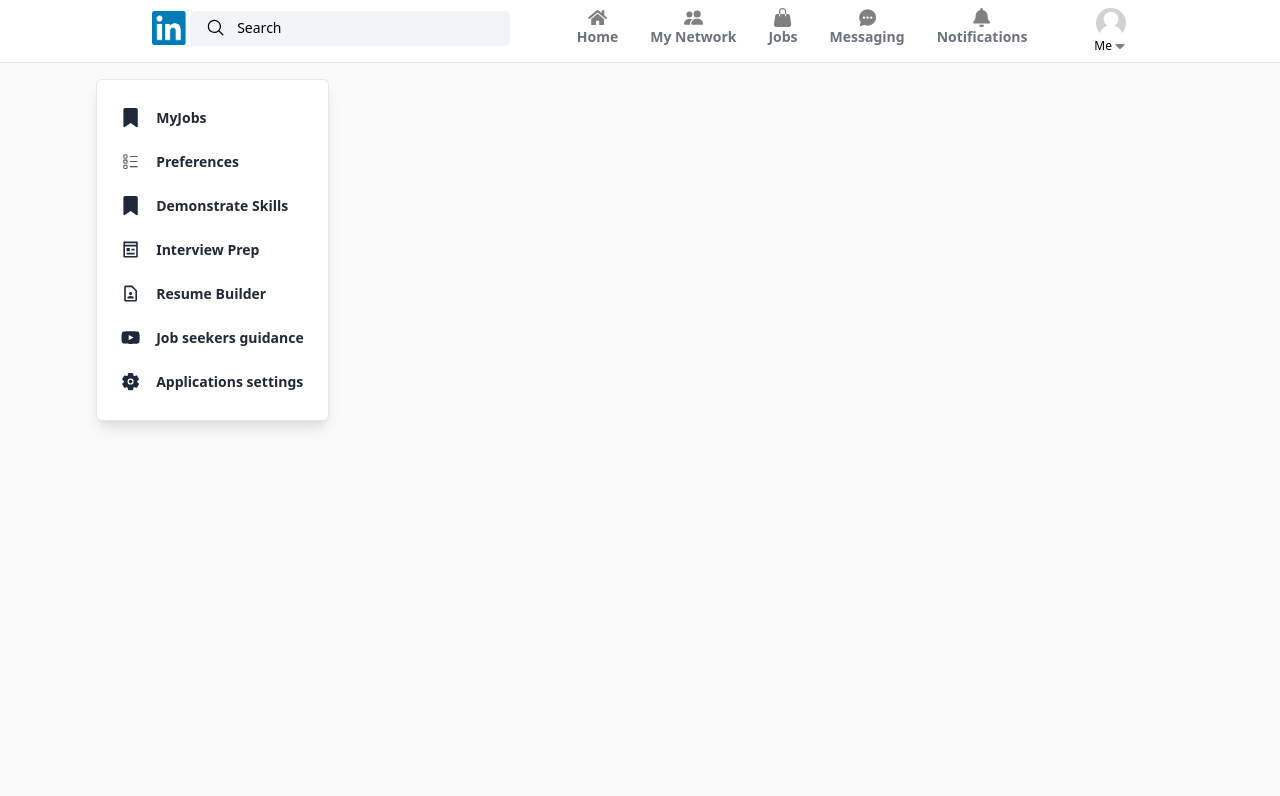
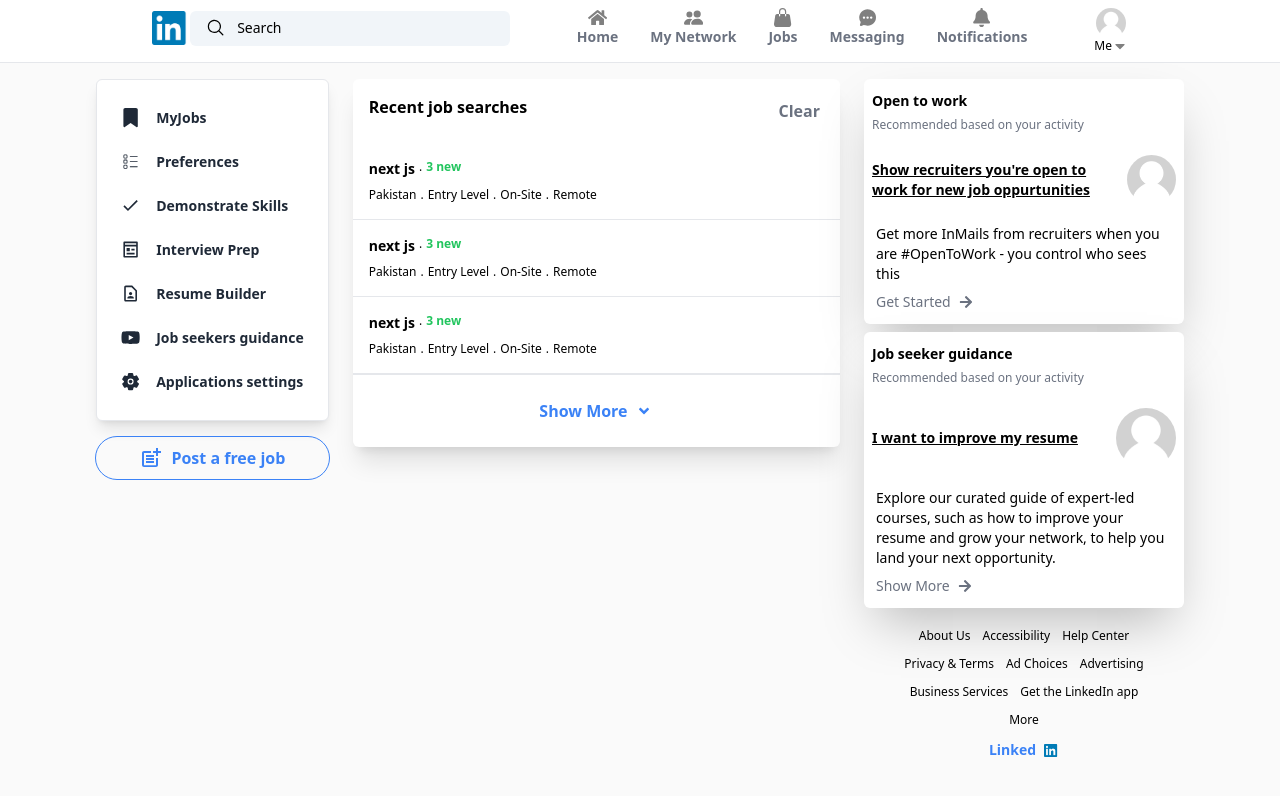
Before and after one commit to aais1/LinkedIn-clone, a React (Vite) app: page /jobs in a window 1280 px wide. Shown: the top 796 px of the page. Built offline with nearby package versions, Linux system fonts and the light colour scheme; no server answers.

Commit message:
Add JobsRightBar, JobsLeftBar, JobsRightLinks, and RecentJobSearches components

```diff
--- a/src/components/JobsLeftBar.jsx
+++ b/src/components/JobsLeftBar.jsx
@@ -4,10 +4,13 @@
 import { MdOutlineContactPage } from "react-icons/md";
 import { FaYoutube } from "react-icons/fa";
 import { IoSettings } from "react-icons/io5";
+import { IoMdCheckmark } from "react-icons/io";
+import { MdOutlinePostAdd } from "react-icons/md";
 
 const JobsLeftBar = () => {
   return (
-    <div className='hidden rounded-md px-4 py-5 bg-white lg:flex gap-y-2 flex-col items-start border text-gray-800  text-sm font-semibold shadow-lg w-[100%]'>
+    <div className="flex flex-col gap-y-4">
+    <div className='hidden rounded-md px-4 py-5 bg-white object-contain  lg:flex gap-y-2 flex-col items-start border text-gray-800  text-sm font-semibold shadow-lg w-[100%]'>
       <div className='flex justify-between items-center gap-x-4 p-2'>
         <FaBookmark style={{fontSize:'1.2rem'}} /><h1>MyJobs</h1>
       </div>
@@ -15,7 +18,7 @@
       <CiBoxList style={{fontSize:'1.2rem'}} /><h1>Preferences</h1>
       </div>
       <div className='flex justify-between items-center gap-x-4 p-2'>
-      <FaBookmark style={{fontSize:'1.2rem'}}/><h1>Demonstrate Skills</h1>
+      <IoMdCheckmark style={{fontSize:'1.2rem'}}/><h1>Demonstrate Skills</h1>
       </div>
       <div className='flex justify-between items-center gap-x-4 p-2'>
       <RiPagesLine style={{fontSize:'1.2rem'}}/><h1>Interview Prep</h1>
@@ -30,6 +33,12 @@
       <IoSettings style={{fontSize:'1.2rem'}}/> <h1>Applications settings</h1>
       </div>
     </div>
+        <button
+        className="lg:flex hidden p-2 outline outline-1 items-center justify-center gap-x-2 outline-blue-500 font-semibold text-blue-500 hover:border-blue-500 border-[1px] border-transparent duration-150 rounded-full hover:bg-blue-50">
+          <MdOutlinePostAdd style={{fontSize:"1.5rem"}} />
+          Post a free job
+        </button>
+    </div>
   )
 }
 
--- /dev/null
+++ b/src/components/JobsRightBar.jsx
@@ -0,0 +1,57 @@
+import { useSelector } from "react-redux"
+import Avatar from "./Avatar"
+import { Link } from "react-router-dom"
+import { FaArrowRight } from "react-icons/fa";
+import JobsRightLinks from "./JobsRightLinks";
+import logo from '/logo.png'
+
+const JobsRightBar = () => {
+
+    const user=useSelector(store=>store.auth.user)
+
+  return (
+    <div className="flex flex-col gap-y-2">
+    <div className="bg-white shadow-2xl rounded-md max-w-[320px]">
+    <div className="">
+        <div className="px-2 py-3 ">
+        <h1 className="text-sm font-semibold">Open to work</h1>
+        <span className="text-gray-500 text-xs">Recommended based on your activity</span>
+        </div>
+        <div className="hover:bg-blue-50 cursor-pointer underline hover:no-underline w-[100%] p-2 flex gap-x-4 items-center">
+            <p className="text-sm font-semibold">Show recruiters you're open to work for new job oppurtunities</p>
+            <Avatar url={user?.photoURL} width={90} />
+        </div>
+        <div className="p-3 text-sm ">
+        <p className="mb-2 font-light">Get more InMails from recruiters when you are #OpenToWork - you control who sees this</p>
+        <Link to="#"><div className="group mt-2 flex items-center gap-x-2 text-gray-500 hover:text-blue-500 hover:underline"><span className="">Get Started</span> <FaArrowRight className="duration-150 group-hover:translate-x-1" /></div></Link>
+        </div>
+    </div>
+    </div>
+        <div className="bg-white shadow-2xl rounded-md max-w-[320px]">
+        <div className="">
+            <div className="px-2 py-3 ">
+            <h1 className="text-sm font-semibold">Job seeker guidance</h1>
+            <span className="text-gray-500 text-xs">Recommended based on your activity</span>
+            </div>
+            <div className="hover:bg-blue-50 cursor-pointer justify-between underline hover:no-underline w-[100%] p-2 flex gap-x-4 items-center">
+                <p className="text-sm font-semibold">I want to improve my resume</p>
+                <Avatar  width={60} />
+            </div>
+            <div className="p-3 text-sm ">
+            <p className="mb-2 font-light">Explore our curated guide of expert-led courses, such as how to improve your resume and grow your network, to help you land your next opportunity.</p>
+            <Link to="#"><div className="group mt-2 flex items-center gap-x-2 text-gray-500 hover:text-blue-500 hover:underline"><span className="">Show More</span> <FaArrowRight className="duration-150 group-hover:translate-x-1" /></div></Link>
+            </div>
+        </div>
+        </div>
+        <div className="w-[320px]">
+        <JobsRightLinks/>
+        <div className="text-sm cursor-pointer hover:underline items-center justify-center flex gap-x-2">
+        <h1 className='text-blue-500 font-bold'>Linked</h1>
+        <img src={logo} alt="" width={15}/>
+        </div>
+        </div>
+    </div>
+  )
+}
+
+export default JobsRightBar
--- /dev/null
+++ b/src/components/JobsRightLinks.jsx
@@ -0,0 +1,19 @@
+import {Link} from 'react-router-dom'
+
+const JobsRightLinks = () => {
+  return (
+    <div className='flex gap-3 text-xs justify-center flex-wrap px-8 py-3'>
+        <Link className='hover:underline' to="#">About Us</Link >
+        <Link className='hover:underline' to="#">Accessibility</Link>
+        <Link className='hover:underline' to="#">Help Center</Link>
+        <Link className='hover:underline' to="#">Privacy & Terms </Link>
+        <Link className='hover:underline' to="#">Ad Choices</Link>
+        <Link className='hover:underline' to="#">Advertising</Link>
+        <Link className='hover:underline' to="#">Business Services </Link>
+        <Link className='hover:underline' to="#">Get the LinkedIn app</Link>
+        <Link className='hover:underline' to="#">More</Link>
+    </div>
+  )
+}
+
+export default JobsRightLinks
--- /dev/null
+++ b/src/components/RecentJobSearches.jsx
@@ -0,0 +1,70 @@
+import { FaAngleDown } from "react-icons/fa";
+
+const RecentJobSearches = () => {
+  return (
+    <div className='bg-white  text-black rounded-md shadow-xl '>
+        <div className='flex font-semibold justify-between p-4'>
+            <h1>Recent job searches</h1>
+            <button
+            className='text-gray-500 hover:bg-blue-50 p-1 rounded-md'>Clear</button>
+        </div>
+        <div className='flex border-b p-4 flex-col gap-y-2 text-xs '>
+          <div className='flex item-center gap-x-1'>
+          <p className='font-semibold text-sm'>next js </p>
+          <span> . </span>
+          <p className='text-green-500 font-semibold'>3 new</p>
+          </div>
+          <div className='flex item-center gap-x-1'>
+            <p>Pakistan</p>
+            <span> . </span>
+            <p>Entry Level</p>
+            <span> . </span>
+            <p>On-Site</p>
+            <span> . </span>
+            <p>Remote</p>
+          </div>
+        </div>
+
+        <div className='flex border-b p-4 flex-col gap-y-2 text-xs '>
+          <div className='flex item-center gap-x-1'>
+          <p className='font-semibold text-sm'>next js </p>
+          <span> . </span>
+          <p className='text-green-500 font-semibold'>3 new</p>
+          </div>
+          <div className='flex item-center gap-x-1'>
+            <p>Pakistan</p>
+            <span> . </span>
+            <p>Entry Level</p>
+            <span> . </span>
+            <p>On-Site</p>
+            <span> . </span>
+            <p>Remote</p>
+          </div>
+        </div>
+
+        <div className='flex border-b p-4 flex-col gap-y-2 text-xs '>
+          <div className='flex item-center gap-x-1'>
+          <p className='font-semibold text-sm'>next js </p>
+          <span> . </span>
+          <p className='text-green-500 font-semibold'>3 new</p>
+          </div>
+          <div className='flex item-center gap-x-1'>
+            <p>Pakistan</p>
+            <span> . </span>
+            <p>Entry Level</p>
+            <span> . </span>
+            <p>On-Site</p>
+            <span> . </span>
+            <p>Remote</p>
+          </div>
+        </div>
+        <div className='border-t flex justify-center'>
+        <button className='flex gap-x-2 items-center w-[130px] font-semibold text-blue-500  my-4 p-2 rounded-md hover:bg-blue-50'>
+            Show More <FaAngleDown/>
+          </button>
+        </div>
+    </div>
+  )
+}
+
+export default RecentJobSearches
--- a/src/components/RightSideBar.jsx
+++ b/src/components/RightSideBar.jsx
@@ -1,4 +1,5 @@
 import { HiOutlineInformationCircle } from "react-icons/hi";
+
 
 const RightSideBar = () => {
   return (
--- a/src/components/index.js
+++ b/src/components/index.js
@@ -7,7 +7,9 @@
 import Post from "./Post";
 import InputField from './InputField'
 import Loader from './Loader'
+import JobsRightBar from "./JobsRightBar";
+import JobsLeftBar from "./JobsRightBar";
+import JobsRightLinks from "./JobsRightLinks";
+import RecentJobSearches from "./RecentJobSearches";
 
-
-
-export {Header,LeftSideBar,RightSideBar,Avatar,HeaderItem,Discover,Post,InputField,Loader}
+export {Header,LeftSideBar,RightSideBar,Avatar,HeaderItem,Discover,Post,InputField,Loader,JobsRightBar,JobsLeftBar,JobsRightLinks,RecentJobSearches}
--- a/src/pages/Jobs.jsx
+++ b/src/pages/Jobs.jsx
@@ -1,16 +1,19 @@
  import JobsLeftBar from "../components/JobsLeftBar"
+ import { JobsRightBar , RecentJobSearches } from "../components"
+
 const Jobs = () => {
   return (
     <div className="bg-zinc-50 pt-4">
-    <div className="w-[95vw] md:w-[85vw] mx-auto min-h-screen flex gap-x-0 md:gap-x-6 text-black">
-        <div className="flex">
+    <div className="w-[95vw] md:w-[85vw] mx-auto min-h-screen flex gap-x-2 md:gap-x-6 text-black">
             <div className="flex-none">
             <JobsLeftBar/>
             </div>
-            <div className="flex-1"></div>
-            <div className="flex-none"></div>
-        </div>
-
+            <div className="flex-auto">
+            <RecentJobSearches/>
+            </div>
+            <div className="flex-none">
+            <JobsRightBar/>
+            </div>
     </div>
   </div>
   )
```
